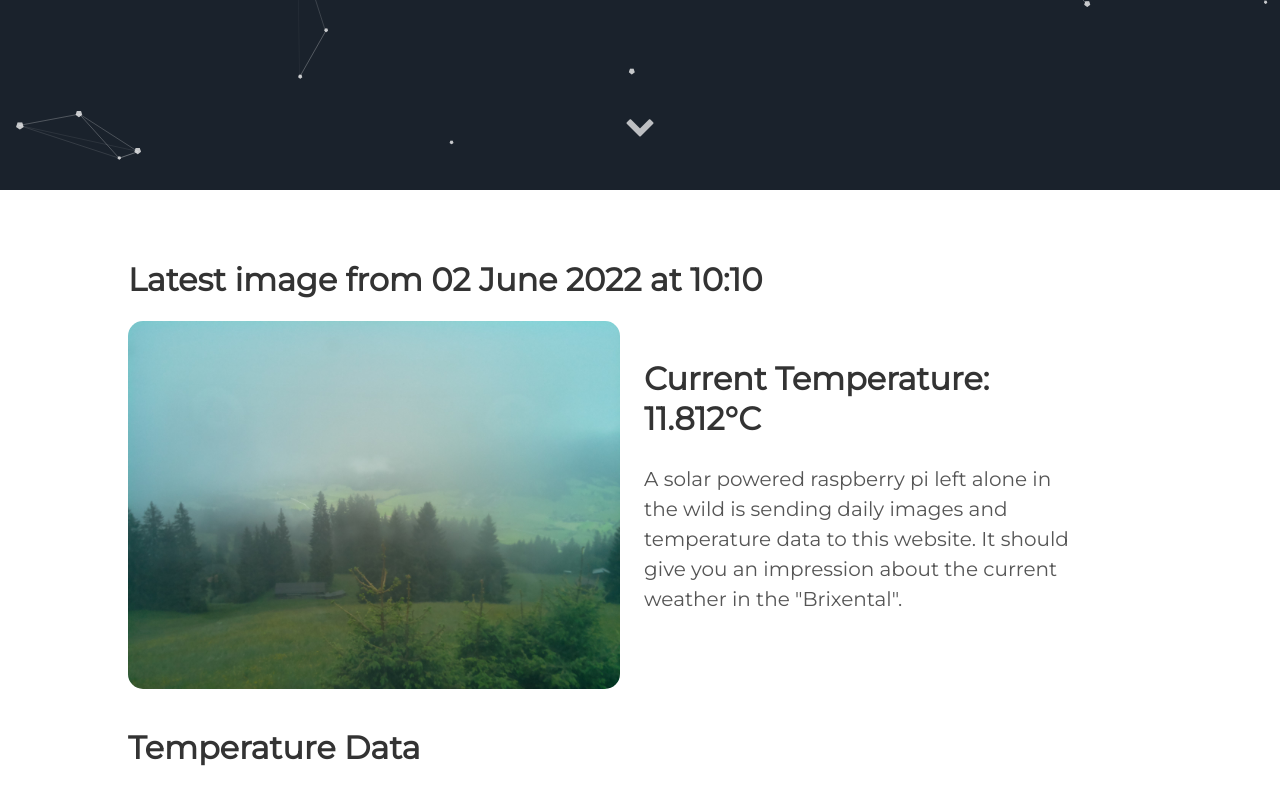
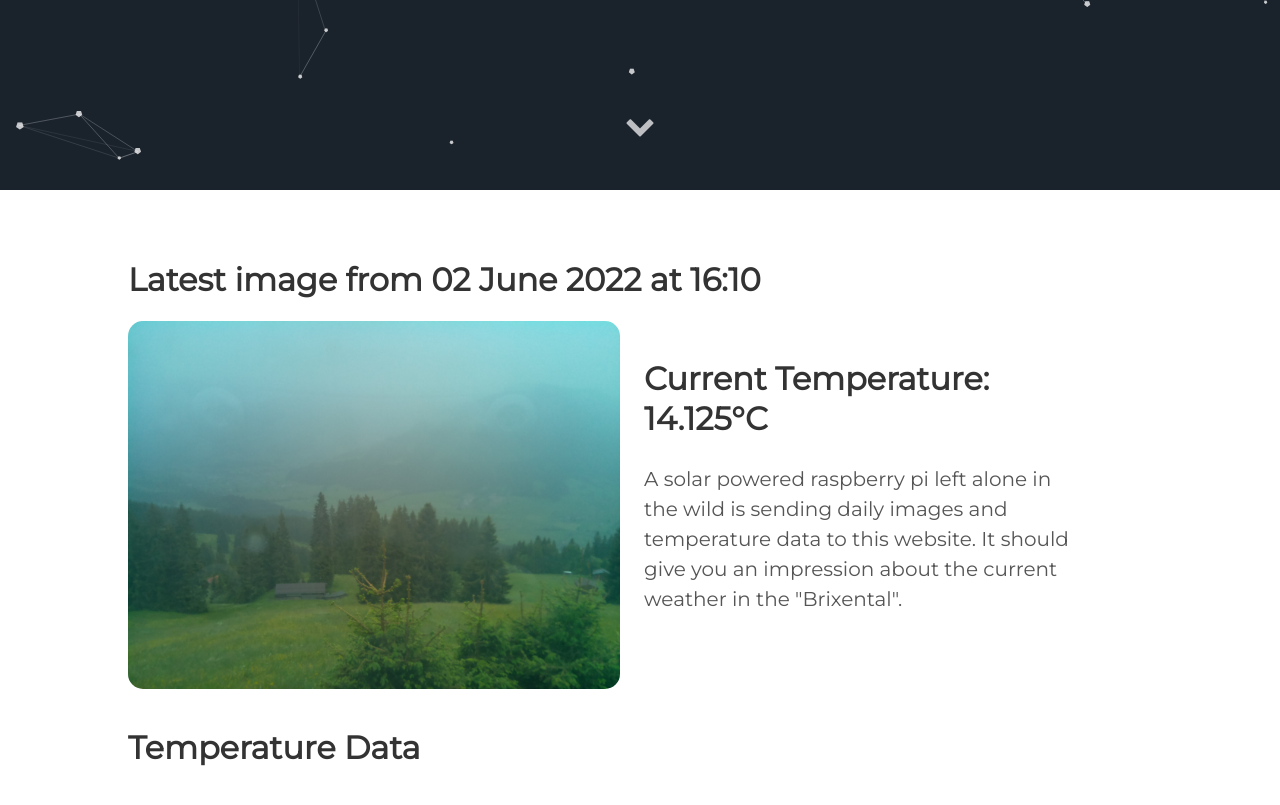
Before and after one commit to vektorious/vektorious.github.io, a Jekyll site: the page built from resources/huette.md, in a window 1280 px wide and 900 px high, scrolled down 710 px. Shown: the top 805 px of the window. Built offline with Jekyll 4.4.1, drawn with Linux system fonts in a browser that asks for light colours.

Commit message:
I'm a bot beep boop

```diff
--- a/resources/huette.md
+++ b/resources/huette.md
@@ -6,13 +6,13 @@ image: '/assets/img/'
 description: 'Live image from the Austrian alps'
 twitter_text: ' '
 ---
-## Latest image from 02 June 2022 at 10:10
+## Latest image from 02 June 2022 at 16:10
 <div class="huette">
   <div class="huette-image">
     <img src="{{ "/assets/img/huette.jpg" | prepend: site.baseurl }}">
   </div>
   <div class="huette-text">
-        <h2>Current Temperature: 11.812°C</h2>
+        <h2>Current Temperature: 14.125°C</h2>
         <p>A solar powered raspberry pi left alone in the wild is sending daily images and temperature data to this website. It should give you an impression about the current weather in the "Brixental".</p>
 
   </div>
```
Also changed, not shown: rpi-script/2022-06-02_160917.txt (renamed from rpi-script/2022-06-02_100918.txt, +5 -5 lines), rpi-script/huette.md (+2 -2 lines), assets/img/huette.jpg, assets/img/temp_plot.png, rpi-script/temp_plot.png, 1 other file.
